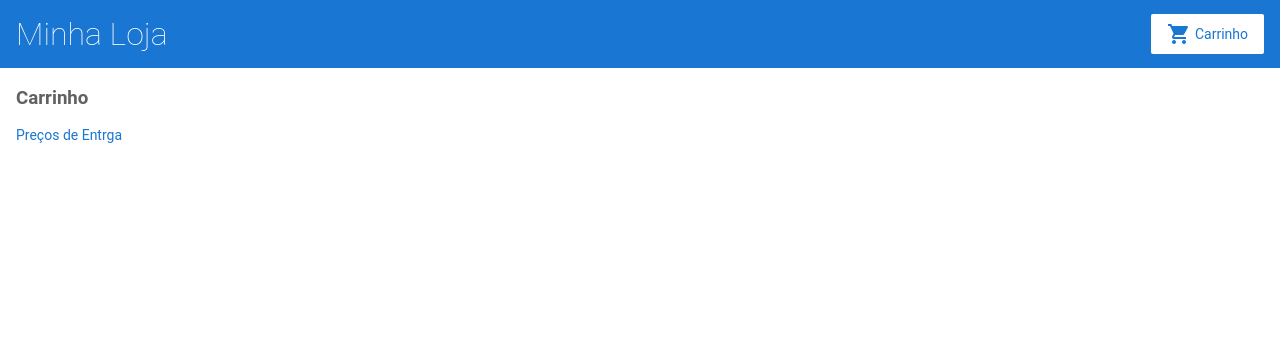
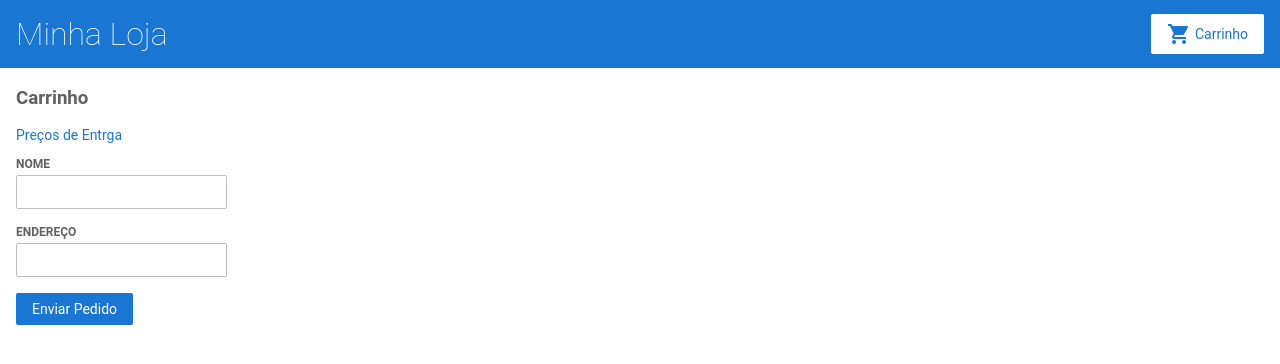
Before and after one commit to Vansovski/E-commerce, an Angular app: page /carrinho in a window 1280 px wide. Shown: the top 364 px of the page. Built offline with nearby package versions, Linux system fonts and the light colour scheme.

Commit message:
FormAngular

```diff
--- a/src/app/carrinho/carrinho.component.html
+++ b/src/app/carrinho/carrinho.component.html
@@ -8,3 +8,23 @@
     <span>{{ item.name }}</span>
     <span>{{ item.price | currency }}</span>
 </div>
+
+<form [formGroup]="form" (ngSubmit)="OnSubmit()">
+
+    <div>
+        <label for="nome">
+          Nome
+        </label>
+        <input id="nome" type="text" formControlName="nome">
+      </div>
+
+      <div>
+        <label for="End">
+          Endereço
+        </label>
+        <input id="End" type="text" formControlName="end">
+      </div>
+
+    <button class="button" type="submit">Enviar Pedido</button>
+
+  </form>
--- a/src/app/carrinho/carrinho.component.ts
+++ b/src/app/carrinho/carrinho.component.ts
@@ -1,19 +1,35 @@
-import { Component, OnInit } from '@angular/core';
-import { CarrinhoService } from '../carrinho.service';
-import { Product } from '../products';
+import { Component, OnInit } from "@angular/core";
+import { FormBuilder } from "@angular/forms";
+import { CarrinhoService } from "../carrinho.service";
+import { Product } from "../products";
 
 @Component({
-  selector: 'app-carrinho',
-  templateUrl: './carrinho.component.html',
-  styleUrls: ['./carrinho.component.css']
+  selector: "app-carrinho",
+  templateUrl: "./carrinho.component.html",
+  styleUrls: ["./carrinho.component.css"],
 })
 export class CarrinhoComponent implements OnInit {
 
-  itens:Product[] = this.carroServico.getItens();
+  itens: Product[] = this.carroServico.getItens();
 
-  constructor(private carroServico:CarrinhoService) { }
+  form = this.fb.group(
+    {
+      nome:'',
+      end:''
+    }
+  );
 
-  ngOnInit(): void {
+  constructor(private carroServico: CarrinhoService,
+              private fb: FormBuilder) {}
+
+  ngOnInit(): void {}
+
+
+  OnSubmit():void
+  {
+    //Processa o carrinho de compras
+    this.itens = this.carroServico.esvazia();
+    console.warn('Pedido Enviado!', this.form.value);
+    this.form.reset();
   }
-
 }
```
